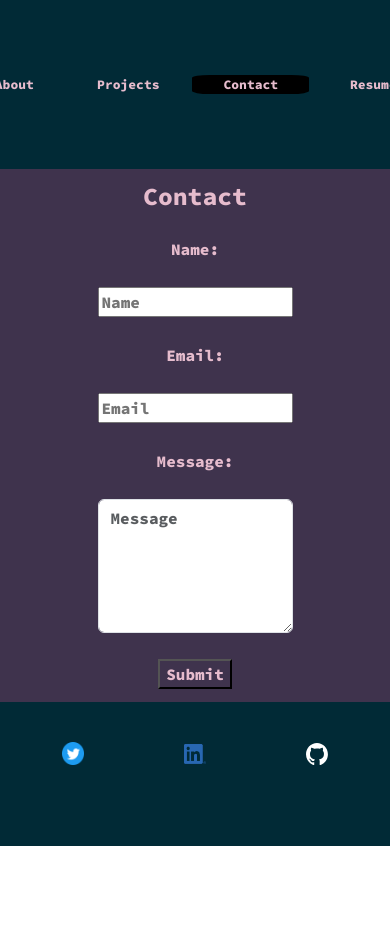
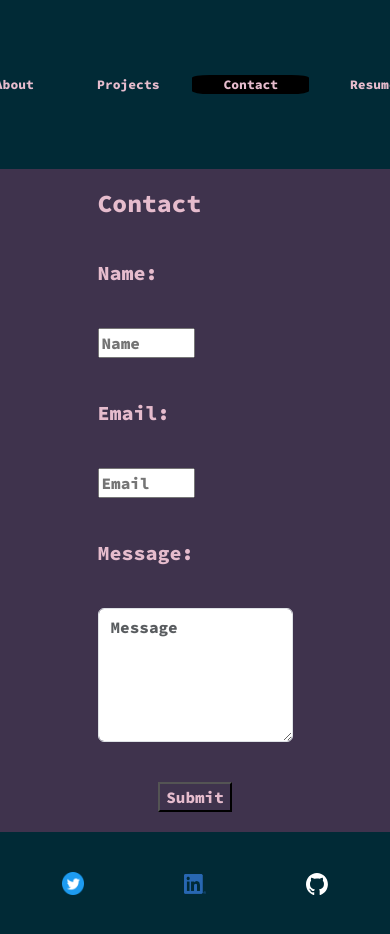
Before and after one commit to Rilaey/react-portfolio-v2, a React (Create React App) app: page /contact in a window 390 px wide. Shown: the top 934 px of the page. Before the commit the page ends 846 px from the top, so only its background shows below. Built offline with nearby package versions, Linux system fonts and the light colour scheme.

Commit message:
responsive design changes to resume and contact pages

```diff
--- a/public/index.html
+++ b/public/index.html
@@ -36,7 +36,7 @@
       work correctly both with client-side routing and a non-root public URL.
       Learn how to configure a non-root public URL by running `npm run build`.
     -->
-    <title>React App</title>
+    <title>Riley Newhart</title>
   </head>
   <body>
     <noscript>You need to enable JavaScript to run this app.</noscript>
--- a/src/pages/Contact.js
+++ b/src/pages/Contact.js
@@ -17,15 +17,20 @@ export default function Contact() {
           required
           min={4}
           type="text"
-          className="c-text"
+          className="c-text input-text"
+          style={{
+            width: '50%'
+          }}
         />
         <label className="c-text">Email:</label>
-        <input placeholder="Email" required type="email" className="c-text" />
+        <input placeholder="Email" required type="email" className="c-text input-text"          style={{
+            width: '50%'
+          }}/>
         <label required className="c-text">
           Message:
         </label>
         <textarea
-          class="form-control c-text"
+          class="form-control c-text input-text"
           rows="5"
           type="text"
           placeholder="Message"
--- a/src/pages/Resume.js
+++ b/src/pages/Resume.js
@@ -85,13 +85,13 @@ export default function Resume() {
         <div className="front">
           <h2 className="pro-head">Front End Skills</h2>
           {frontSkills.map((item) => {
-            return <li>{item.name}</li>;
+            return <li className="items">{item.name}</li>;
           })}
         </div>
         <div className="back">
           <h2 className="pro-head">Back End Skills</h2>
           {backSkills.map((item) => {
-            return <li>{item.name}</li>;
+            return <li className="items">{item.name}</li>;
           })}
         </div>
       </div>
--- a/src/styles/App.css
+++ b/src/styles/App.css
@@ -61,10 +61,19 @@ p {
 }
 
 .c-text {
-  margin: 13px 0;
+  margin: 20px 0;
   color: #E6BCCD;
+  display: flex;
 }
 
 .c-btn {
   background: none;
 }
+
+.input-text {
+  color: black;
+}
+
+label {
+  font-size: 20px;
+}
--- a/src/styles/Resume.css
+++ b/src/styles/Resume.css
@@ -25,9 +25,9 @@
     border-bottom: 3px solid #E6BCCD;
 }
 
-li {
+.items {
     color: #E6BCCD;
-    margin: 10px auto;
+    margin: 15px auto;
 }
 
 @media screen and (max-width: 875px) {
```
